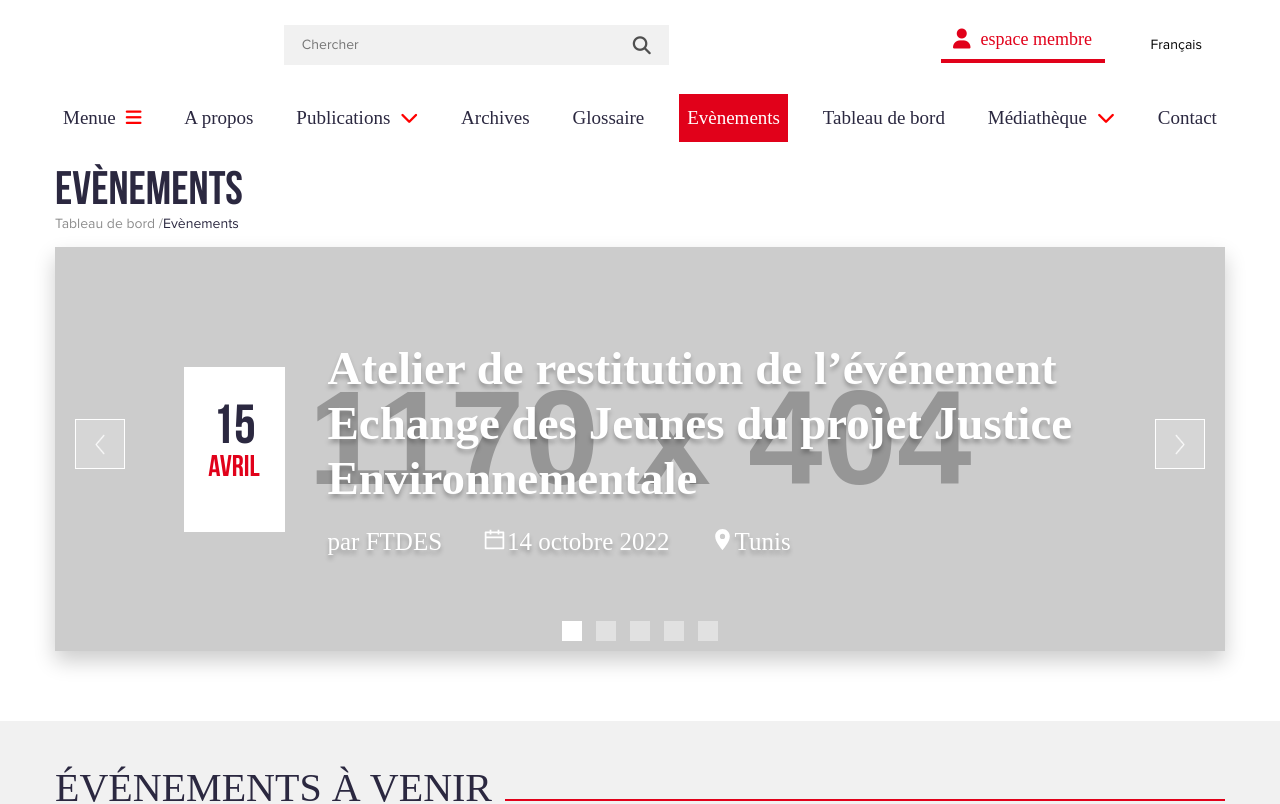
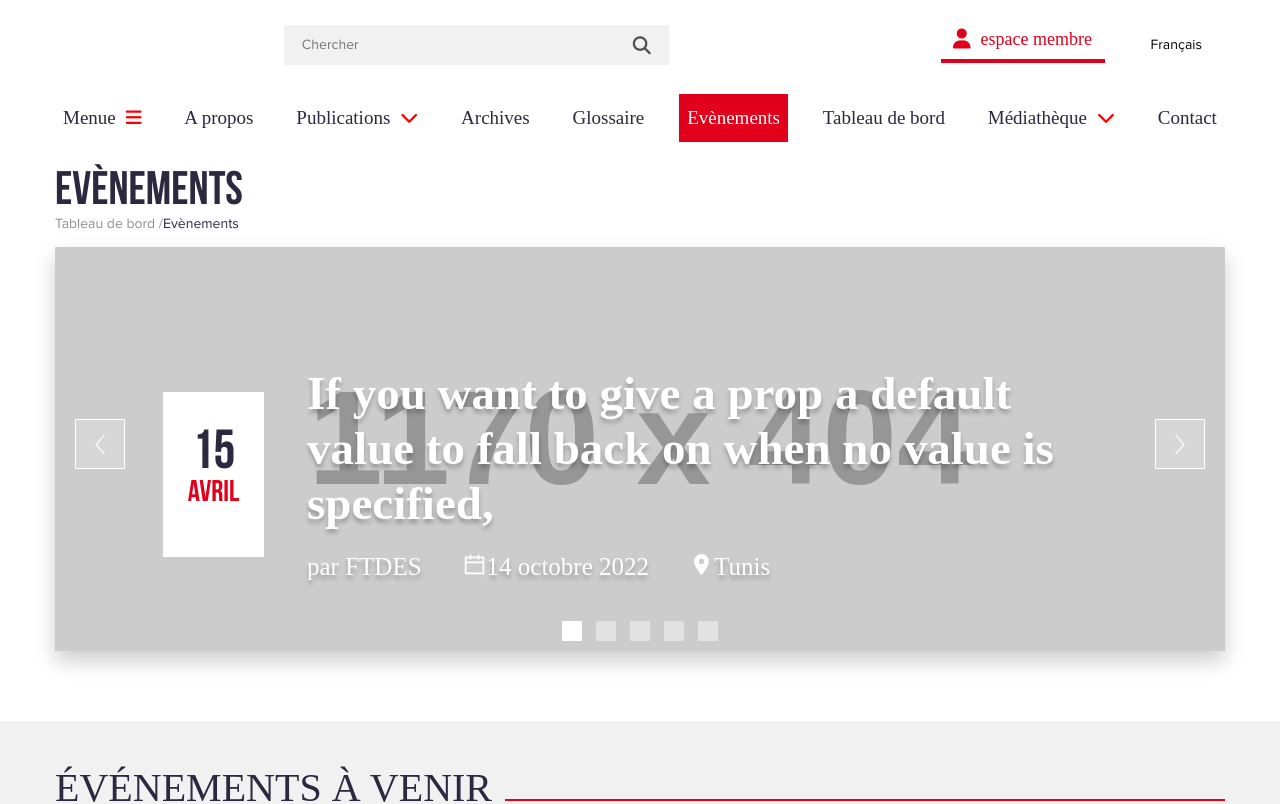
Before and after one commit to tarekguermazi/buildfront0602, a React (Create React App) app: page /Evenements in a window 1280 px wide. Shown: the top 804 px of the page. Built offline with nearby package versions, Linux system fonts and the light colour scheme.

Commit message:
add the dynamic message in the slider

```diff
--- a/src/App.css
+++ b/src/App.css
@@ -1929,13 +1929,12 @@ Styling the archeive verison Mobile  */
 
 .evenement__message {
   display: grid;
-  place-content: center;
+  place-content: baseline;
   place-items: center;
   position: absolute;
-  top: 50%;
-  bottom: 50%;
-  left: 0;
-  right: 0;
+  top: 119px;
+  left: 108px;
+  right: 108px;
   grid-template-columns: 101px auto;
   column-gap: 43px;
   max-height: 165px;
--- a/src/view/Evenements/Evenements.tsx
+++ b/src/view/Evenements/Evenements.tsx
@@ -8,25 +8,15 @@ import { MdLocationOn } from "react-icons/md";
 import { Link } from "react-router-dom";
 import Slider from "../shared/Slider/Slider";
 function Evenements() {
+  const RenderItem = (obj) => {
     return (
-    <>
-      <Breadcrumb
-        title={i18n("common.Evènements")}
-        items={[[i18n("dashboard.menu"), "/"], [i18n("common.Evènements")]]}
-      />
-      <div className='page__evenement'>
-        <div className='evenment__header'>
-          <Slider height={404} width={1170} label='slider' />
       <div className='evenement__message'>
         <div className='messageEvenement__left'>
           <div className='left__number'>15</div>
           <div className='left__months'>Avril</div>
         </div>
         <div className='messageEvenement__right'>
-              <div className='messageEvenement__title'>
-                Atelier de restitution de l’événement Echange des Jeunes du
-                projet Justice Environnementale
-              </div>
+          <div className='messageEvenement__title'>{obj?.title}</div>
           <div className='messageEvenement__description'>
             <div>par FTDES</div>
             <div>
@@ -38,6 +28,22 @@ function Evenements() {
           </div>
         </div>
       </div>
+    );
+  };
+  return (
+    <>
+      <Breadcrumb
+        title={i18n("common.Evènements")}
+        items={[[i18n("dashboard.menu"), "/"], [i18n("common.Evènements")]]}
+      />
+      <div className='page__evenement'>
+        <div className='evenment__header'>
+          <Slider
+            height={404}
+            width={1170}
+            label='slider'
+            render={RenderItem}
+          />
         </div>
         <div className='evenment__venir'>
           <div className='venir'>
--- a/src/view/shared/Slider/Slider.tsx
+++ b/src/view/shared/Slider/Slider.tsx
@@ -45,6 +45,7 @@ function Slider(props) {
               src='https://placehold.jp/1170x404.png'
               alt={alt}
             />
+            {props.render(obj)}
           </div>
         );
       })}
@@ -65,5 +66,6 @@ Slider.propTypes = {
   label: PropTypes.string,
   height: PropTypes.number,
   width: PropTypes.number,
+  render: PropTypes.func,
 };
 export default Slider;
--- a/src/view/shared/Slider/dataSlider.tsx
+++ b/src/view/shared/Slider/dataSlider.tsx
@@ -3,7 +3,8 @@ import { v4 as uuidv4 } from "uuid";
 const dataSlider = [
   {
     id: uuidv4(),
-    title: "Lorem ipsum",
+    title:
+      "If you want to give a prop a default value to fall back on when no value is specified, ",
     subTitle: "Lorem",
   },
   {
```
Lines whose indentation alone changed are shown as unchanged.
